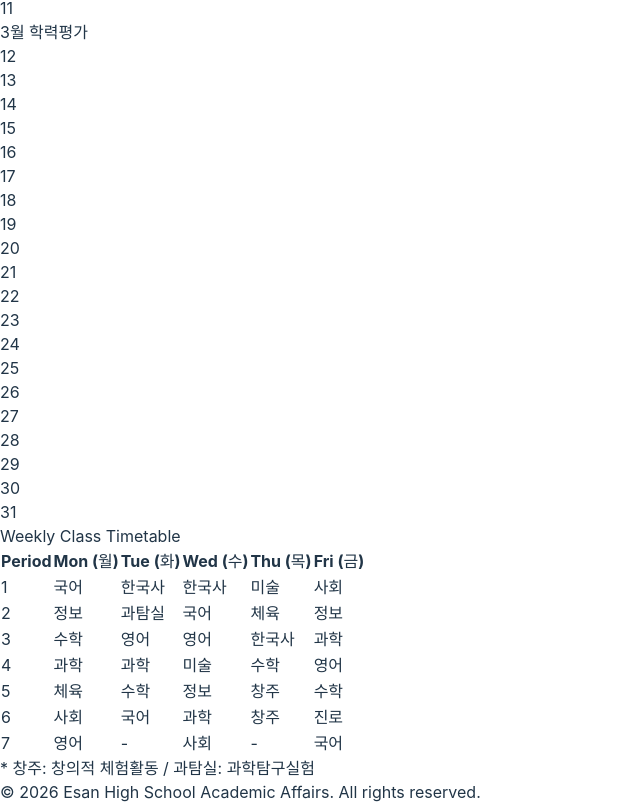
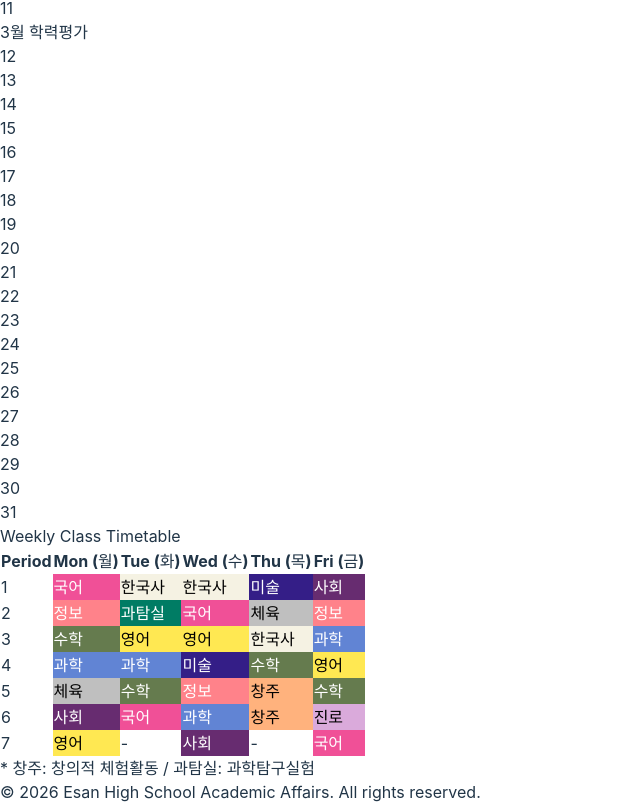
Before and after one commit to ukmansour/esanhighschool, a React (Vite) app: page / in a window 1280 px wide. Shown: the part 634-1438 px from the top of the page, without its empty margins (0-640 px from the left). Built offline with nearby package versions, Linux system fonts and the light colour scheme.

Commit message:
Apply custom background colors to subjects in timetable

```diff
--- a/src/App.tsx
+++ b/src/App.tsx
@@ -1,4 +1,19 @@
 import { Calendar } from './components/Calendar'
+
+const SUBJECT_COLORS: Record<string, { bg: string, text: string }> = {
+  "국어": { bg: "#F05097", text: "#FFFFFF" },
+  "수학": { bg: "#657B4E", text: "#FFFFFF" },
+  "영어": { bg: "#FFE852", text: "#000000" },
+  "과학": { bg: "#6184D4", text: "#FFFFFF" },
+  "한국사": { bg: "#F5F2E3", text: "#000000" },
+  "사회": { bg: "#672C70", text: "#FFFFFF" },
+  "정보": { bg: "#FF828A", text: "#FFFFFF" },
+  "체육": { bg: "#BFBFBF", text: "#000000" },
+  "과탐실": { bg: "#007C64", text: "#FFFFFF" },
+  "미술": { bg: "#341E87", text: "#FFFFFF" },
+  "창주": { bg: "#FFB27D", text: "#000000" },
+  "진로": { bg: "#DAAADB", text: "#000000" },
+};
 
 function App() {
   return (
@@ -56,13 +71,20 @@ function App() {
                   ["6", "사회", "국어", "과학", "창주", "진로"],
                   ["7", "영어", "-", "사회", "-", "국어"],
                 ].map((row, i) => (
-                  <tr key={i} className="hover:bg-blue-50/30 transition-colors">
+                  <tr key={i} className="hover:bg-blue-50/10 transition-colors">
                     <td className="border border-blue-100 p-3 text-center font-bold bg-gray-50 text-gray-500 w-16">{row[0]}</td>
-                    <td className="border border-blue-100 p-3 text-center text-gray-700">{row[1]}</td>
-                    <td className="border border-blue-100 p-3 text-center text-gray-700">{row[2]}</td>
-                    <td className="border border-blue-100 p-3 text-center text-gray-700">{row[3]}</td>
-                    <td className="border border-blue-100 p-3 text-center text-gray-700">{row[4]}</td>
-                    <td className="border border-blue-100 p-3 text-center text-gray-700">{row[5]}</td>
+                    {row.slice(1).map((subject, j) => {
+                      const style = SUBJECT_COLORS[subject] || { bg: "transparent", text: "inherit" };
+                      return (
+                        <td
+                          key={j}
+                          className="border border-blue-100 p-3 text-center font-medium"
+                          style={{ backgroundColor: style.bg, color: style.text }}
+                        >
+                          {subject}
+                        </td>
+                      );
+                    })}
                   </tr>
                 ))}
               </tbody>
```
